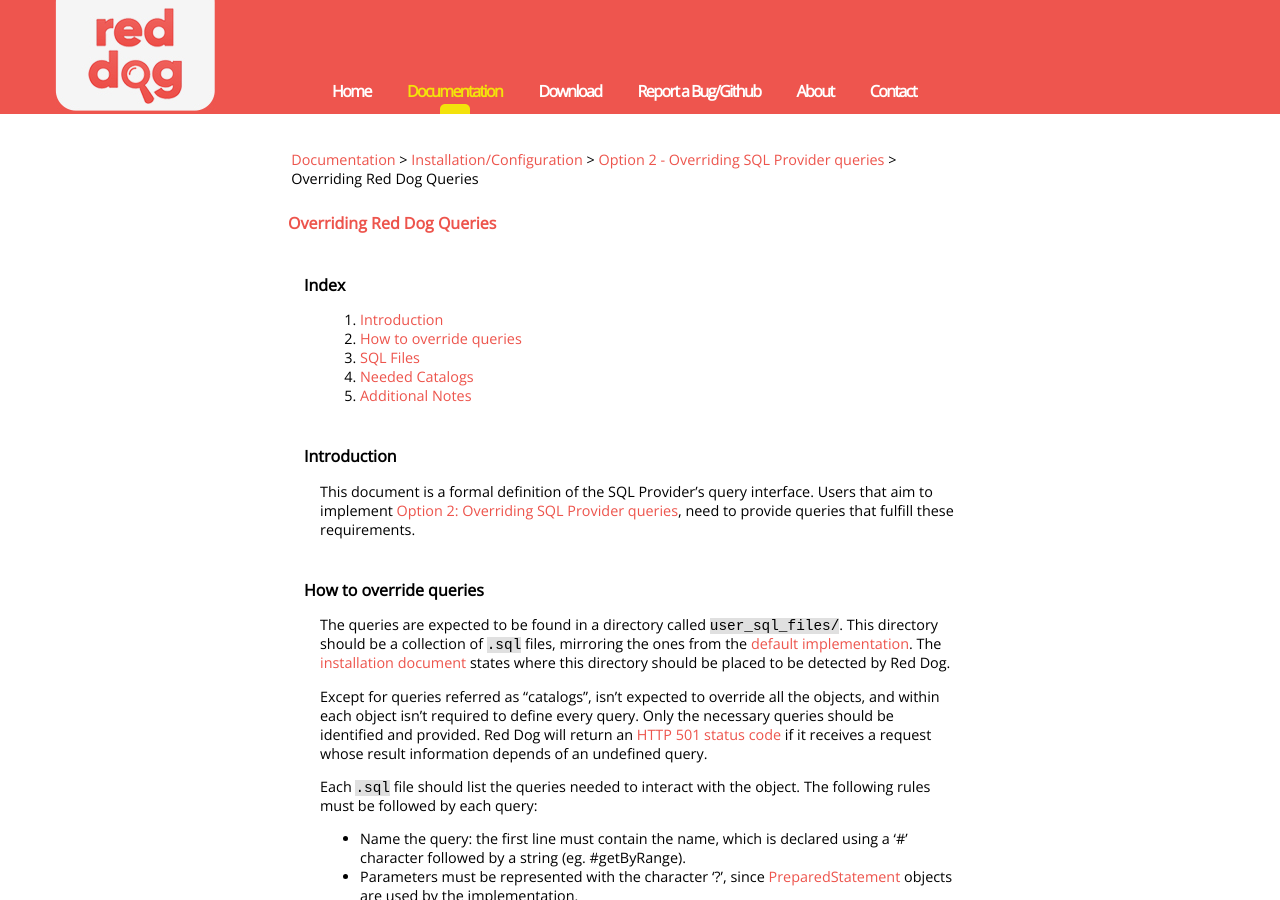
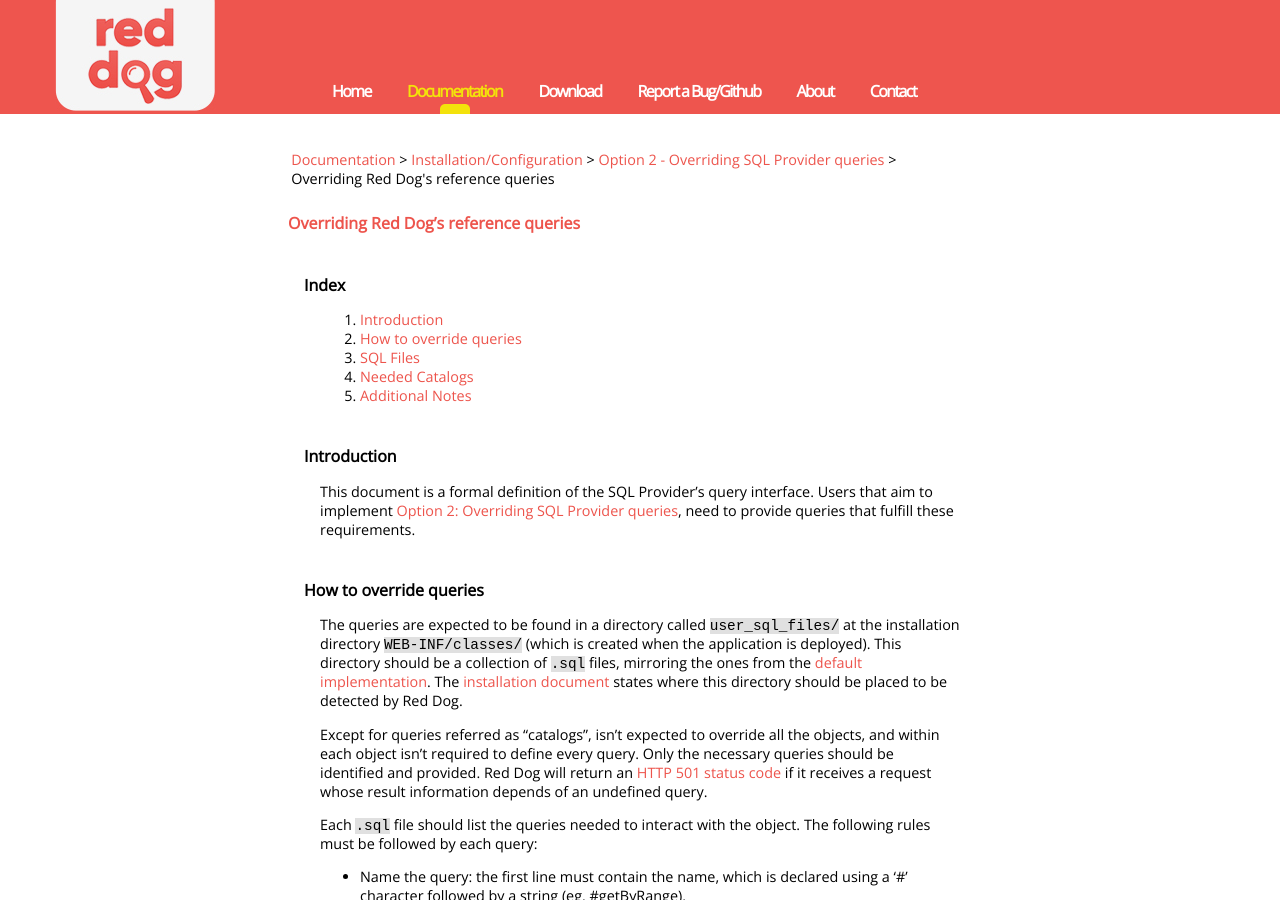
Before and after one commit to NICMx/rdap-server, a Jekyll site: the page built from overriding-queries.md, in a window 1280 px wide and 900 px high. Built offline with Jekyll 4.4.1, drawn with Linux system fonts in a browser that asks for light colours; nearby versions of some CDN libraries.

Commit message:
Update page title to 'Overriding Red Dog's reference queries' and its references, and the paragraph where the directory 'user_sql_files' states where it should be placed.

```diff
--- a/intro.md
+++ b/intro.md
@@ -50,7 +50,7 @@ The [SQL Provider](https://github.com/NICMx/rdap-sql-provider) project is a func
 
 ![Fig. 2 - SQL Provider](img/diagram/intro-option-2.svg)
 
-The page [Overriding Red Dog Queries](overriding-queries.html) helps to find the specifications that these queries need to fulfill.
+The page [Overriding Red Dog's reference queries](overriding-queries.html) helps to find the specifications that these queries need to fulfill.
 
 > ![Warning](img/warning.svg) Please identify and be aware of the maintenance overhead of using this option if future bugs or RFC updates require modifications to the query specification.
 
--- a/overriding-queries.md
+++ b/overriding-queries.md
@@ -1,10 +1,10 @@
 ---
-title: Overriding Red Dog Queries
+title: Overriding Red Dog's reference queries
 breadcrums: ["Documentation", "documentation.html", "Installation/Configuration", "documentation.html#installationconfiguration", "Option 2 - Overriding SQL Provider queries", "documentation.html#option-2---overriding-sql-provider-queries"]
 wheretogo: ["Configuring Red Dog reference implementation", "data-access-configuration.html"]
 ---
 
-# Overriding Red Dog Queries
+# {{ page.title }}
 
 ## Index
 
@@ -20,7 +20,7 @@ This document is a formal definition of the SQL Provider’s query interface. Us
 
 ## How to override queries
 
-The queries are expected to be found in a directory called `user_sql_files/`. This directory should be a collection of `.sql` files, mirroring the ones from the [default implementation](https://github.com/NICMx/rdap-sql-provider/tree/master/src/main/resources/META-INF/sql). The [installation document](server-install-option-2.html) states where this directory should be placed to be detected by Red Dog.
+The queries are expected to be found in a directory called `user_sql_files/` at the installation directory `WEB-INF/classes/` (which is created when the application is deployed). This directory should be a collection of `.sql` files, mirroring the ones from the [default implementation](https://github.com/NICMx/rdap-sql-provider/tree/master/src/main/resources/META-INF/sql). The [installation document](server-install-option-2.html) states where this directory should be placed to be detected by Red Dog.
 
 Except for queries referred as “catalogs”, isn't expected to override all the objects, and within each object isn't required to define every query. Only the necessary queries should be identified and provided. Red Dog will return an [HTTP 501 status code](https://en.wikipedia.org/wiki/List_of_HTTP_status_codes#501) if it receives a request whose result information depends of an undefined query.
 
```
Also changed, not shown: documentation.md (+1 -1 lines).
